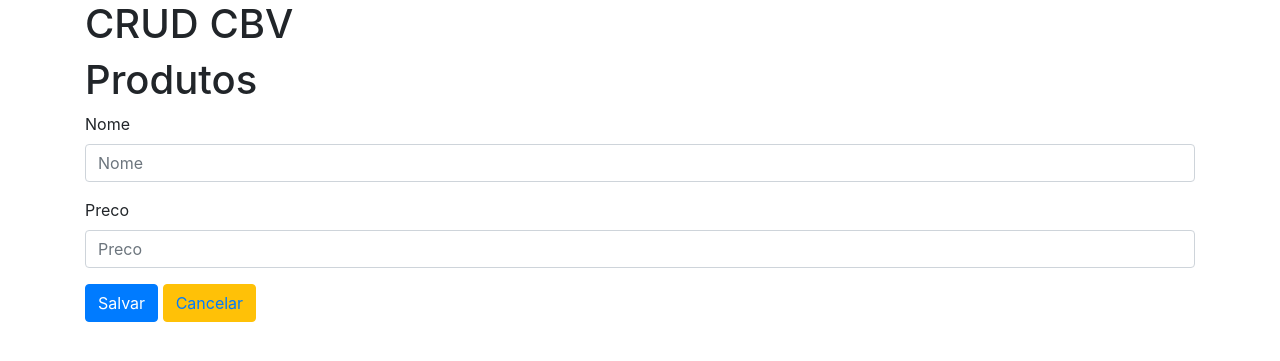
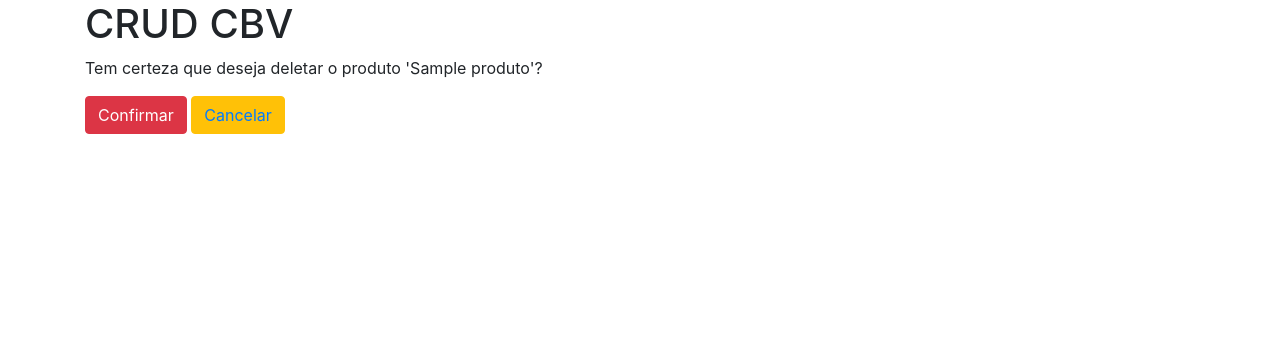
Before and after one commit to AdrianoRobson/crud-django, a Django app: template core/templates/produto_del.html in a window 1280 px wide. Shown: the top 361 px of the page. Run offline with Django 3.2, Linux system fonts and the light colour scheme; the template is opened without the code that fills it: values that come from a table or form of the project are taken from there, others are empty; tables that the repository leaves empty hold one stand-in row (values such as "Sample post"); some libraries are stand-ins or nearby versions.

Commit message:
Correção do arquivo produto_del.html para deltar item

```diff
--- a/core/templates/produto_del.html
+++ b/core/templates/produto_del.html
@@ -2,22 +2,18 @@
 {% load bootstrap4 %}
 
 {% block content %}
-
-  <h1>Produtos</h1>
-
-<!-- Esse formulário vai servir tando pra cadastro quanto para inserção -->
-  <form method="post">
+<form method="post">
     {% csrf_token %}
 
-    {% bootstrap_form form %}
+    <!-- O nome do objeto que vem para deleção é justamente object -->
+    <p>Tem certeza que deseja deletar o produto '{{object}}'?</p>
 
     {% buttons %}
-      <button type="submit" class="btn btn-primary">Salvar</button>
-      <button type="button" class="btn btn-warning">
-        <a href="{% url 'index' %}">Cancelar</a>
-      </button>
+        <button type="submit" class="btn btn-danger">Confirmar</button>
+        <button type="button" class="btn btn-warning">
+            <a href="{% url 'index' %}">Cancelar</a>
+        </button>
     {% endbuttons %}
 
-  </form>
-
+</form>
 {% endblock %}
```
